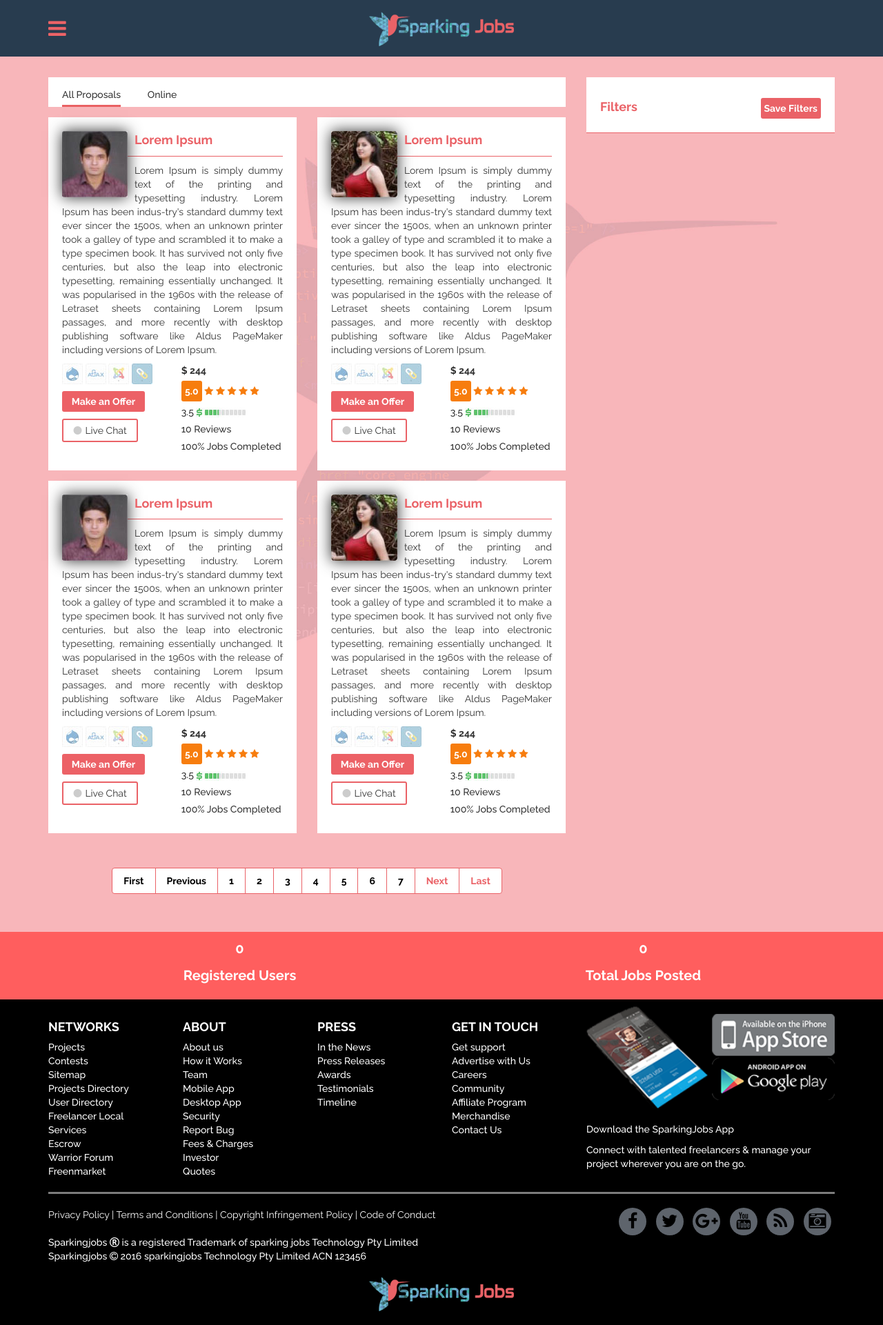
After one commit to ocodersolutions/Sparking-Jobs, a PHP site: page /post-request.php in a window 1280 px wide. The commit adds this page. Shown: the whole page at 69% size. Run offline with PHP 8.4, Linux system fonts and the light colour scheme.

Commit message:
create post-request-page

```diff
--- a/assets/css/style.css
+++ b/assets/css/style.css
@@ -189,6 +189,11 @@ li {
 .body_content_slider {
     // margin-bottom: 25px;
 }
+.carousel-inner > .item > img,
+  .carousel-inner > .item > a > img {
+      width: 100%;
+      margin: auto;
+  }
 .product_item_content {
     padding: 5px;
     background: #fff;
@@ -507,5 +512,149 @@ form .form_group_post {
     font-weight: 500;
 }
 
+/*************** end style job posting page ***************/
 
-/*************** end style job posting page ***************/
+/*************** style post request page ***************/
+
+.select_allproposal {
+    background: #fff;
+}
+.select_allproposal span {
+    display: inline-block;
+    margin: 15px 15px 0px 20px;
+    padding-bottom: 5px;
+    font-weight: 500;
+}
+.select_allproposal span:first-child {
+    border-bottom: 3px solid #e96163;
+}
+.pr_item_content {
+    margin-top: 15px;
+    background: #fff;
+    padding: 20px;
+}
+.pr_item_content_top {
+
+}
+.pr_item_content_top > img {
+    box-shadow: 0 0 20px;
+    float: left;
+    margin-right: 10px;
+}
+.post_request_item_title {
+    padding-bottom: 10px;
+    border-bottom: 1px solid #ea6267;
+    font-size: 18px;
+    font-weight: bold;
+    color: #ea6267;
+}
+.post_request_item_content {
+    text-align: justify;
+}
+.pr_item_content_left {
+    width: 50%;
+    float: left;
+}
+.make_an_offer {
+    background: #ec6166;
+    width: 120px;
+    text-align: center;
+    color: white;
+    font-weight: bold;
+    padding: 5px 0;
+    border-radius: 3px;
+    margin: 10px 0;
+}
+.live_chat {
+    width: 110px;
+    border: 2px solid #ea6267;
+    padding: 5px;
+    text-align: center;
+    border-radius: 3px;
+}
+.live_chat i {
+    margin-right: 5px;
+    color: #cccccc;
+}
+.pr_item_content_right {
+    float: right;
+    width: 50%;
+    padding-left: 4%;
+    font-weight: 500;
+}
+.pr_item_content_right p {
+    margin: 5px 0;
+}
+.pr_start span {
+    display: inline-block;
+    width: 30px;
+    line-height: 30px;
+    background: #f77d0e;
+    text-align: center;
+    color: white;
+    font-weight: bold;
+    border-radius: 3px;
+}
+.pr_start {
+    margin: 5px 0;
+}
+.pr_start i {
+    color: #f77d0e;
+}
+.request_pagination {
+    margin: 50px 0;
+    text-align: center;
+}
+ul.pagination {
+    display: inline-block;
+    padding: 0;
+    margin: 0;
+}
+
+ul.pagination li {display: inline;}
+
+ul.pagination li a {
+    color: black;
+    float: left;
+    padding: 8px 16px;
+    text-decoration: none;
+    transition: background-color .3s;
+    border: 1px solid #ea6267;
+    font-weight: bold;
+}
+
+ul.pagination li a.active {
+    background-color: #4CAF50;
+    color: white;
+    border: 1px solid #4CAF50;
+}
+
+ul.pagination li a:hover:not(.active) {background-color: #ddd;}
+.pagination .red_color_pg {
+    color: #ea6267;
+}
+.post_request_sidebar_content {
+    background: #fff;
+}
+.pr_sidebar_one {
+    padding: 30px 20px 20px 20px;
+    border-bottom: 1px solid #ea6267;
+}
+.pr_filter {
+    color: #ea6267;
+    font-weight: bold;
+    display: inline-block;
+    float: left;
+    font-size: 18px;
+}
+.pr_save_filter {
+    display: inline-block;
+    float: right;
+    padding: 5px;
+    font-weight: bold;
+    color: white;
+    background: #ea6267;
+    border-radius: 3px;
+}
+
+/*************** end style post request page ***************/
--- /dev/null
+++ b/post-request.php
@@ -0,0 +1,336 @@
+<!DOCTYPE html>
+<html>
+<head>
+	<meta charset="utf-8">
+	<meta name="viewport" content="width=device-width, initial-scale=1, maximum-scale=1, user-scalable=no">
+	<title>Sparking Jobs</title>
+
+	<link rel="stylesheet" href="assets/css/style.css">
+	<link rel="stylesheet" href="assets/css/bootstrap.min.css">
+	<link rel="stylesheet" href="assets/css/bootstrap-theme.min.css">
+	<link rel="stylesheet" href="assets/css/font-awesome.min.css">
+
+	<script type="text/javascript" src="assets/js/jquery-1.12.3.min.js"></script>
+
+</head>
+<body>
+	<div id="header">
+		<div class="container-fluid">
+			<div class="row">
+				<div id="header_top">
+					<div class="container">
+						<div class="row">
+							<div class="col-sm-12">
+								<i class="fa fa-bars" aria-hidden="true"></i>
+								<div class="header_logo">
+									<a href="#"><img src="assets/images/header_logo.png" alt="Sparking Jobs"></a>
+								</div>
+							</div>
+
+						</div>
+					</div>
+				</div>
+			</div>
+		</div>
+	</div>
+	<div id="body_content">
+		<div class="container-fluid">
+			<div class="row">
+				<div id="body_content_top">
+					<div class="container">
+						<div class="row">
+							<div class="col-sm-8 post_request_content">
+								<div class="select_allproposal">
+									<span>All Proposals</span>
+									<span>Online</span>
+								</div>
+								<div class="row body_post_request">
+									<div class="col-sm-6 post_request_item">
+										<div class="pr_item_content">
+											<div class="pr_item_content_top">
+												<img src="assets/images/post_request_item_1.jpg" alt="">
+												<p class="post_request_item_title">Lorem Ipsum</p>
+												<p class="post_request_item_content">Lorem Ipsum is simply dummy text of the printing and typesetting industry. Lorem Ipsum has been indus-try's standard dummy text ever sincer the 1500s, when an unknown printer took a galley of type and scrambled it to make a type specimen book. It has survived not only five centuries, but also the leap into electronic typesetting, remaining essentially unchanged. It was popularised in the 1960s with the release of Letraset sheets containing Lorem Ipsum passages, and more recently with desktop publishing software like Aldus PageMaker including versions of Lorem Ipsum.</p>
+											</div>
+											<div class="pr_item_content_left">
+												<div class="post_item_icon">
+													<img src="assets/images/post_item_icon_1.jpg" alt="">
+													<img src="assets/images/post_item_icon_2.jpg" alt="">
+													<img src="assets/images/post_item_icon_3.jpg" alt="">
+													<img src="assets/images/post_item_icon_4.jpg" alt="">
+												</div>
+												<div class="make_an_offer">Make an Offer</div>
+												<div class="live_chat"><i class="fa fa-circle" aria-hidden="true"></i><span>Live Chat</span></div>
+											</div>
+											<div class="pr_item_content_right">
+												<b>$ 244</b>
+												<div class="pr_start">
+													<span>5.0</span>
+													<i class="fa fa-star" aria-hidden="true"></i>
+													<i class="fa fa-star" aria-hidden="true"></i>
+													<i class="fa fa-star" aria-hidden="true"></i>
+													<i class="fa fa-star" aria-hidden="true"></i>
+													<i class="fa fa-star" aria-hidden="true"></i>
+												</div>
+												<div class="pr_money">
+													<span>3.5</span>
+													<img src="assets/images/pr_money.jpg" alt="">
+												</div>
+												<p>10 Reviews</p>
+												<p>100% Jobs Completed</p>
+											</div>
+											<div class="clr"></div>
+										</div>
+									</div>
+									<div class="col-sm-6 post_request_item">
+										<div class="pr_item_content">
+											<div class="pr_item_content_top">
+												<img src="assets/images/post_request_item_2.jpg" alt="">
+												<p class="post_request_item_title">Lorem Ipsum</p>
+												<p class="post_request_item_content">Lorem Ipsum is simply dummy text of the printing and typesetting industry. Lorem Ipsum has been indus-try's standard dummy text ever sincer the 1500s, when an unknown printer took a galley of type and scrambled it to make a type specimen book. It has survived not only five centuries, but also the leap into electronic typesetting, remaining essentially unchanged. It was popularised in the 1960s with the release of Letraset sheets containing Lorem Ipsum passages, and more recently with desktop publishing software like Aldus PageMaker including versions of Lorem Ipsum.</p>
+											</div>
+											<div class="pr_item_content_left">
+												<div class="post_item_icon">
+													<img src="assets/images/post_item_icon_1.jpg" alt="">
+													<img src="assets/images/post_item_icon_2.jpg" alt="">
+													<img src="assets/images/post_item_icon_3.jpg" alt="">
+													<img src="assets/images/post_item_icon_4.jpg" alt="">
+												</div>
+												<div class="make_an_offer">Make an Offer</div>
+												<div class="live_chat"><i class="fa fa-circle" aria-hidden="true"></i><span>Live Chat</span></div>
+											</div>
+											<div class="pr_item_content_right">
+												<b>$ 244</b>
+												<div class="pr_start">
+													<span>5.0</span>
+													<i class="fa fa-star" aria-hidden="true"></i>
+													<i class="fa fa-star" aria-hidden="true"></i>
+													<i class="fa fa-star" aria-hidden="true"></i>
+													<i class="fa fa-star" aria-hidden="true"></i>
+													<i class="fa fa-star" aria-hidden="true"></i>
+												</div>
+												<div class="pr_money">
+													<span>3.5</span>
+													<img src="assets/images/pr_money.jpg" alt="">
+												</div>
+												<p>10 Reviews</p>
+												<p>100% Jobs Completed</p>
+											</div>
+											<div class="clr"></div>
+										</div>
+									</div>
+									<div class="col-sm-6 post_request_item">
+										<div class="pr_item_content">
+											<div class="pr_item_content_top">
+												<img src="assets/images/post_request_item_1.jpg" alt="">
+												<p class="post_request_item_title">Lorem Ipsum</p>
+												<p class="post_request_item_content">Lorem Ipsum is simply dummy text of the printing and typesetting industry. Lorem Ipsum has been indus-try's standard dummy text ever sincer the 1500s, when an unknown printer took a galley of type and scrambled it to make a type specimen book. It has survived not only five centuries, but also the leap into electronic typesetting, remaining essentially unchanged. It was popularised in the 1960s with the release of Letraset sheets containing Lorem Ipsum passages, and more recently with desktop publishing software like Aldus PageMaker including versions of Lorem Ipsum.</p>
+											</div>
+											<div class="pr_item_content_left">
+												<div class="post_item_icon">
+													<img src="assets/images/post_item_icon_1.jpg" alt="">
+													<img src="assets/images/post_item_icon_2.jpg" alt="">
+													<img src="assets/images/post_item_icon_3.jpg" alt="">
+													<img src="assets/images/post_item_icon_4.jpg" alt="">
+												</div>
+												<div class="make_an_offer">Make an Offer</div>
+												<div class="live_chat"><i class="fa fa-circle" aria-hidden="true"></i><span>Live Chat</span></div>
+											</div>
+											<div class="pr_item_content_right">
+												<b>$ 244</b>
+												<div class="pr_start">
+													<span>5.0</span>
+													<i class="fa fa-star" aria-hidden="true"></i>
+													<i class="fa fa-star" aria-hidden="true"></i>
+													<i class="fa fa-star" aria-hidden="true"></i>
+													<i class="fa fa-star" aria-hidden="true"></i>
+													<i class="fa fa-star" aria-hidden="true"></i>
+												</div>
+												<div class="pr_money">
+													<span>3.5</span>
+													<img src="assets/images/pr_money.jpg" alt="">
+												</div>
+												<p>10 Reviews</p>
+												<p>100% Jobs Completed</p>
+											</div>
+											<div class="clr"></div>
+										</div>
+									</div>
+									<div class="col-sm-6 post_request_item">
+										<div class="pr_item_content">
+											<div class="pr_item_content_top">
+												<img src="assets/images/post_request_item_2.jpg" alt="">
+												<p class="post_request_item_title">Lorem Ipsum</p>
+												<p class="post_request_item_content">Lorem Ipsum is simply dummy text of the printing and typesetting industry. Lorem Ipsum has been indus-try's standard dummy text ever sincer the 1500s, when an unknown printer took a galley of type and scrambled it to make a type specimen book. It has survived not only five centuries, but also the leap into electronic typesetting, remaining essentially unchanged. It was popularised in the 1960s with the release of Letraset sheets containing Lorem Ipsum passages, and more recently with desktop publishing software like Aldus PageMaker including versions of Lorem Ipsum.</p>
+											</div>
+											<div class="pr_item_content_left">
+												<div class="post_item_icon">
+													<img src="assets/images/post_item_icon_1.jpg" alt="">
+													<img src="assets/images/post_item_icon_2.jpg" alt="">
+													<img src="assets/images/post_item_icon_3.jpg" alt="">
+													<img src="assets/images/post_item_icon_4.jpg" alt="">
+												</div>
+												<div class="make_an_offer">Make an Offer</div>
+												<div class="live_chat"><i class="fa fa-circle" aria-hidden="true"></i><span>Live Chat</span></div>
+											</div>
+											<div class="pr_item_content_right">
+												<b>$ 244</b>
+												<div class="pr_start">
+													<span>5.0</span>
+													<i class="fa fa-star" aria-hidden="true"></i>
+													<i class="fa fa-star" aria-hidden="true"></i>
+													<i class="fa fa-star" aria-hidden="true"></i>
+													<i class="fa fa-star" aria-hidden="true"></i>
+													<i class="fa fa-star" aria-hidden="true"></i>
+												</div>
+												<div class="pr_money">
+													<span>3.5</span>
+													<img src="assets/images/pr_money.jpg" alt="">
+												</div>
+												<p>10 Reviews</p>
+												<p>100% Jobs Completed</p>
+											</div>
+											<div class="clr"></div>
+										</div>
+									</div>
+								</div>
+								<div class="request_pagination">
+									<ul class="pagination">
+										<li><a href="#">First</a></li>
+										<li><a href="#">Previous</a></li>
+										<li><a href="#">1</a></li>
+										<li><a class="" href="#">2</a></li>
+										<li><a href="#">3</a></li>
+										<li><a href="#">4</a></li>
+										<li><a href="#">5</a></li>
+										<li><a href="#">6</a></li>
+										<li><a href="#">7</a></li>
+										<li><a href="#" class="red_color_pg">Next</a></li>
+										<li><a href="#" class="red_color_pg">Last</a></li>
+									</ul>
+								</div>
+							</div>
+							<div class="col-sm-4 post_request_sidebar">
+								<div class="post_request_sidebar_content">
+									<div class="pr_sidebar_one">
+										<span class="pr_filter">Filters</span>
+										<span class="pr_save_filter">Save Filters</span>
+										<div class="clr"></div>
+									</div>
+								</div>
+							</div>
+						</div>
+					</div>
+				</div>
+				<div id="body_content_bot">
+					<div class="container">
+						<div class="row">
+							<div class="col-sm-6 body_content_bot_left">
+								<p>0</p>
+								<p>Registered Users</p>
+							</div>
+							<div class="col-sm-6 body_content_bot_right">
+								<p>0</p>
+								<p>Total Jobs Posted</p>
+							</div>
+						</div>
+					</div>
+				</div>
+			</div>
+		</div>
+	</div>
+	<div id="footer">
+		<div class="container-fluid">
+			<div class="row">
+				<div id="footer_content">
+					<div class="container">
+						<div class="row footer_content_top">
+							<div class="col-sm-2">
+								<h3>NETWORKS</h3>
+								<p>Projects</p>
+								<p>Contests</p>
+								<p>Sitemap</p>
+								<p>Projects Directory</p>
+								<p>User Directory</p>
+								<p>Freelancer Local</p>
+								<p>Services</p>
+								<p>Escrow</p>
+								<p>Warrior Forum</p>
+								<p>Freenmarket</p>
+							</div>
+							<div class="col-sm-2">
+								<h3>ABOUT</h3>
+								<p>About us </p>
+								<p>How it Works</p>
+								<p>Team</p>
+								<p>Mobile App</p>
+								<p>Desktop App</p>
+								<p>Security</p>
+								<p>Report Bug</p>
+								<p>Fees & Charges</p>
+								<p>Investor</p>
+								<p>Quotes</p>
+							</div>
+							<div class="col-sm-2">
+								<h3>PRESS</h3>
+								<p>In the News</p>
+								<p>Press Releases</p>
+								<p>Awards</p>
+								<p>Testimonials</p>
+								<p>Timeline</p>
+							</div>
+							<div class="col-sm-2">
+								<h3>GET IN TOUCH</h3>
+								<p>Get support</p>
+								<p>Advertise with Us</p>
+								<p>Careers</p>
+								<p>Community</p>
+								<p>Affiliate Program</p>
+								<p>Merchandise</p>
+								<p>Contact Us</p>
+							</div>
+							<div class="col-sm-4 footer_app_store">
+								<img src="assets/images/footer_image_1.png" alt="">
+								<img src="assets/images/footer_image_2.png" alt="">
+								<p>Download the SparkingJobs App</p>
+								<p>Connect with talented freelancers & manage your project wherever you are on the go.</p>
+							</div>
+							<div class="col-sm-12"><div class="footer_line"></div></div>
+							<div class="col-sm-7">
+								<div class="copyright_top">
+									<span>Privacy Policy</span>
+									<i>|</i>
+									<span>Terms and Conditions</span>
+									<i>|</i>
+									<span>Copyright Infringement Policy</span>
+									<i>|</i>
+									<span>Code of Conduct</span>
+								</div>
+								<div class="copyright_bot">
+									<p>Sparkingjobs <i class="fa fa-registered" aria-hidden="true"></i> is a registered Trademark of sparking jobs Technology Pty Limited</p>
+									<p>Sparkingjobs <i class="fa fa-copyright" aria-hidden="true"></i> 2016 sparkingjobs Technology Pty Limited ACN 123456</p>
+								</div>
+							</div>
+							<div class="col-sm-5 footer_link">
+								<i class="fa fa-facebook" aria-hidden="true"></i>
+								<i class="fa fa-twitter" aria-hidden="true"></i>
+								<i class="fa fa-google-plus" aria-hidden="true"></i>
+								<i class="fa fa-youtube" aria-hidden="true"></i>
+								<i class="fa fa-rss" aria-hidden="true"></i>
+								<i class="fa fa-camera-retro" aria-hidden="true"></i>
+							</div>
+							<div class="col-sm-12 footer_logo">
+								<img src="assets/images/header_logo.png" alt="Sparking Jobs">
+							</div>
+						</div>
+					</div>
+				</div>
+			</div>
+		</div>
+	</div>
+
+	<script type="text/javascript" src="assets/js/custom.js"></script>
+	<script type="text/javascript" src="assets/js/bootstrap.min.js"></script>
+
+</body>
+</html>
```
Also changed, not shown: index.php (+34 -1 lines), assets/images/post_item_icon_1.jpg (added), assets/images/post_item_icon_2.jpg (added), assets/images/post_item_icon_3.jpg (added), assets/images/post_item_icon_4.jpg (added), assets/images/post_request_item_1.jpg (added), assets/images/post_request_item_2.jpg (added), assets/images/pr_money.jpg (added).
